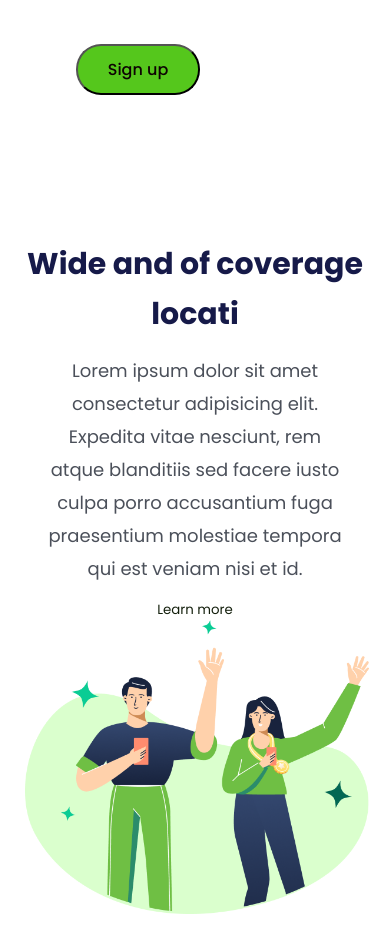
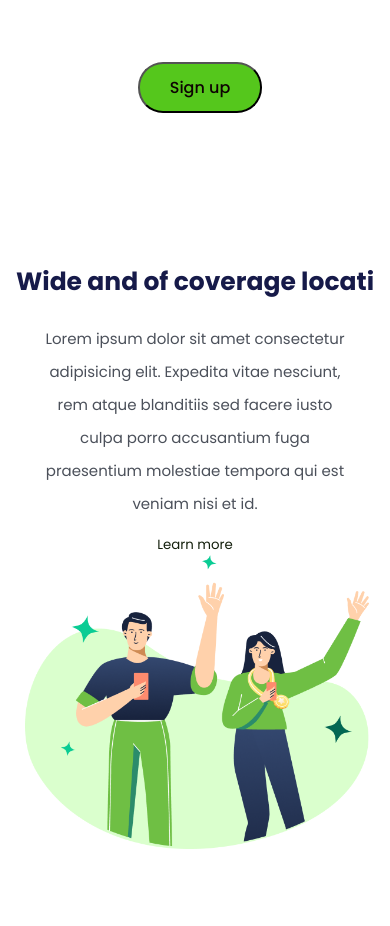
Before and after one commit to GuiMacedo1996/Congratulation, a plain HTML site: page index.html in a window 390 px wide. After the commit the page ends 861 px from the top, so only its background shows below. Drawn offline with Linux system fonts and the light colour scheme.

Commit message:
nova versao mobile

```diff
--- a/styles.css
+++ b/styles.css
@@ -74,11 +74,12 @@ p{
     .link{display: none;}
 
     div{
-        width: 100%;
+        width: 90%;
         height: 50%;
         padding: 0;
         margin: 0;
-    display: block;
+    display: table-cell
+
     }
 
     img{position: static;
@@ -86,7 +87,7 @@ p{
         margin: 0px 6px 5px 25px;
     }
 h1{
-    font-size: 30px;
+    font-size: 25px;
     font-weight: 700;
     line-height: 50px;
     width: auto;
@@ -94,7 +95,7 @@ h1{
     }
 
 p{
-    font-size: 18px;
+    font-size: 15px;
     font-weight: 400;
     line-height: 33px;
     width: auto;
@@ -106,4 +107,7 @@ p{
     margin: 0 auto;
     display: block;
 }
+.link-button{
+    margin: 62px;
+    display: block;
 }
```
Also changed, not shown: assets/desktop.png (added).
